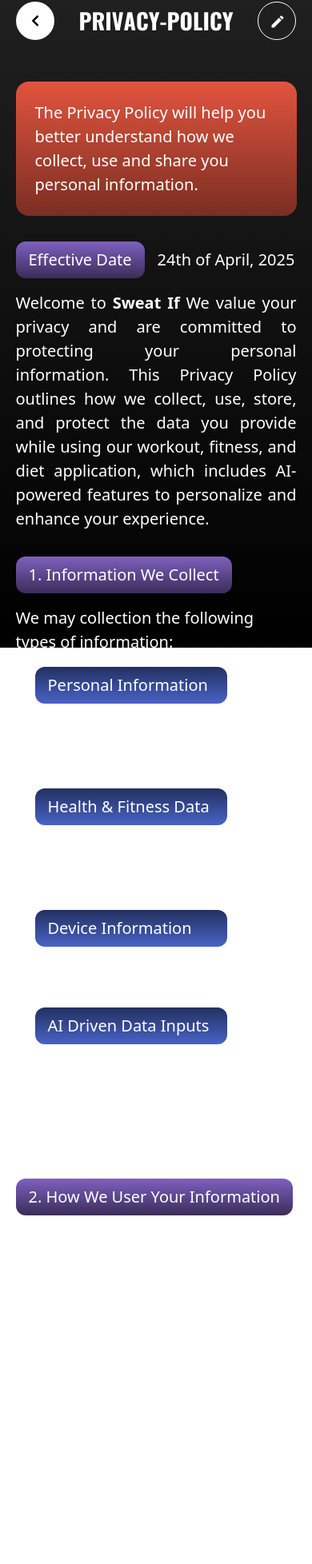
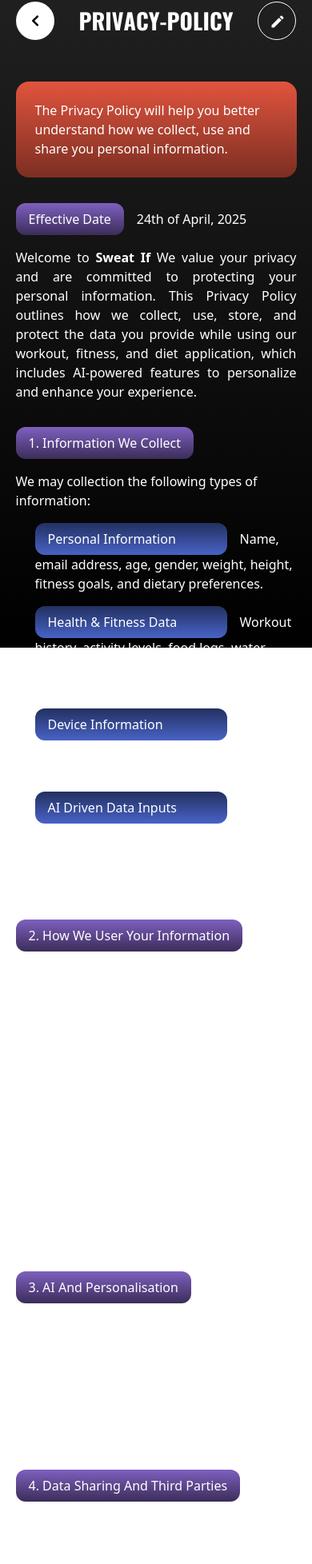
Before and after one commit to jettspanner123/SweatWebsite, a Next.js app: page /privacyPolicy in a window 390 px wide. Shown: the part 34-1990 px from the top of the page at 80% size. Built offline with nearby package versions, Linux system fonts and the light colour scheme.

Commit message:
added some text transforms

```diff
--- a/app/privacyPolicy/page.tsx
+++ b/app/privacyPolicy/page.tsx
@@ -138,7 +138,7 @@ export default function Page(): React.JSX.Element {
                             padding: "1.5rem",
                             transformOrigin: "top center"
                         }}
-                        className={`lg:w-[70vw] w-[90%] flex justify-center items-center text-white rounded-2xl text-[1.25rem]`}>
+                        className={`lg:w-[70vw] w-[90%] flex justify-center items-center text-white rounded-2xl text-[1rem] md:text-[1.25rem]`}>
                         The Privacy Policy will help you better understand how we collect, use and share you personal
                         information.
                     </motion.div>
@@ -150,7 +150,7 @@ export default function Page(): React.JSX.Element {
                         {/*date of privacy policy*/}
                         <motion.h1
                             style={{marginTop: "2rem"}}
-                            className={`text-white text-[1.25rem] flex gap-[1rem] items-center`}>
+                            className={`text-white text-[1rem] md:text-[1.25rem] flex gap-[1rem] items-center`}>
                             <motion.div
                                 animate={{scale: 1}}
                                 initial={{scale: 0}}
@@ -177,7 +177,7 @@ export default function Page(): React.JSX.Element {
                         <motion.h1
                             animate={{opacity: 1}} initial={{opacity: 0}}
                             transition={{duration: 1, delay: 0.35}} style={{marginTop: "1rem"}}
-                            className={`text-white text-[1.25rem] text-justify`}>
+                            className={`text-white text-[1rem] md:text-[1rem] md:text-[1.25rem] text-justify`}>
                             Welcome to <span className={`font-bold`}> Sweat If </span> We value your privacy and are
                             committed to protecting your personal
                             information. This Privacy Policy outlines how we collect, use, store, and protect the data
@@ -193,7 +193,7 @@ export default function Page(): React.JSX.Element {
                                 delay={0.4}
                             />
 
-                            <div style={{marginTop: "1rem"}} className={`text-white text-[1.25rem]`}>
+                            <div style={{marginTop: "1rem"}} className={`text-white text-[1rem] md:text-[1.25rem]`}>
                                 <motion.span
                                     className={`text-justify`}
                                     animate={{opacity: 1}} initial={{opacity: 0}}
@@ -281,7 +281,7 @@ export default function Page(): React.JSX.Element {
                                 background={ApplicationLinearGradient.current.appThanosGradient}/>
                             <motion.div
                                 animate={{opacity: 1}} initial={{opacity: 0}} transition={{duration: 1, delay: 0.3}}
-                                style={{marginTop: "1rem"}} className={`text-white text-[1.25rem] text-justify`}>
+                                style={{marginTop: "1rem"}} className={`text-white text-[1rem] md:text-[1.25rem] text-justify`}>
                                 We use the information we collect to provide you with a personalized and effective
                                 health
                                 and fitness experience. This includes generating customized workout routines and diet
@@ -301,7 +301,7 @@ export default function Page(): React.JSX.Element {
                                 text={"3. AI And Personalisation"}
                                 background={ApplicationLinearGradient.current.appThanosGradient}/>
 
-                            <div style={{marginTop: "1rem"}} className={`text-white text-[1.25rem] text-justify`}>
+                            <div style={{marginTop: "1rem"}} className={`text-white text-[1rem] md:text-[1.25rem] text-justify`}>
                                 Our app uses AI algorithms to deliver smart recommendations tailored to your fitness
                                 level,
                                 goals, and habits. The AI learns from your data to improve over time and enhance your
@@ -317,22 +317,22 @@ export default function Page(): React.JSX.Element {
                                 text={"4. Data Sharing And Third Parties"}
                                 background={ApplicationLinearGradient.current.appThanosGradient}/>
 
-                            <h1 style={{marginTop: "1rem"}} className={`text-white text-[1.25rem]`}>
+                            <h1 style={{marginTop: "1rem"}} className={`text-white text-[1rem] md:text-[1.25rem]`}>
                                 We do not sell your personal data. We may share data with:
                             </h1>
                             <div className={`!ml-[1.5rem] md:!ml-[4rem]`}>
-                                <div style={{marginTop: "1rem"}} className={`text-white text-[1.25rem]`}>
+                                <div style={{marginTop: "1rem"}} className={`text-white text-[1rem] md:text-[1.25rem]`}>
                                     <PaddedBackgroundText text={"Cloud providers for secure storage."}
                                                           background={ApplicationLinearGradient.current.appRedGradient}/>
                                 </div>
 
-                                <div style={{marginTop: "1rem"}} className={`text-white text-[1.25rem]`}>
+                                <div style={{marginTop: "1rem"}} className={`text-white text-[1rem] md:text-[1.25rem]`}>
                                     <PaddedBackgroundText
                                         text={"Analytics services to improve app performance (anonymized data only)."}
                                         background={ApplicationLinearGradient.current.appRedGradient}/>
                                 </div>
 
-                                <div style={{marginTop: "1rem"}} className={`text-white text-[1.25rem]`}>
+                                <div style={{marginTop: "1rem"}} className={`text-white text-[1rem] md:text-[1.25rem]`}>
                                     <PaddedBackgroundText
                                         text={"Healthcare integrations (only if you explicitly authorize)."}
                                         background={ApplicationLinearGradient.current.appRedGradient}/>
@@ -342,7 +342,7 @@ export default function Page(): React.JSX.Element {
 
 
                         {/*data security*/}
-                        <div style={{marginTop: "3rem"}} className={`text-white text-[1.25rem]`}>
+                        <div style={{marginTop: "3rem"}} className={`text-white text-[1rem] md:text-[1.25rem]`}>
                             <PaddedBackgroundText
                                 text={"5. Data Security"}
                                 background={ApplicationLinearGradient.current.appThanosGradient}/>
@@ -360,28 +360,28 @@ export default function Page(): React.JSX.Element {
                                 text={"6. Your Rights"}
                                 background={ApplicationLinearGradient.current.appThanosGradient}/>
 
-                            <h1 style={{marginTop: "1rem"}} className={`text-white text-[1.25rem]`}>
+                            <h1 style={{marginTop: "1rem"}} className={`text-white text-[1rem] md:text-[1.25rem]`}>
                                 You have the right to:
                             </h1>
                             <div className={`!ml-[1.5rem] md:!ml-[4rem]`}>
-                                <div style={{marginTop: "1rem"}} className={`text-white text-[1.25rem]`}>
+                                <div style={{marginTop: "1rem"}} className={`text-white text-[1rem] md:text-[1.25rem]`}>
                                     <PaddedBackgroundText text={"Access or update your personal data."}
                                                           background={ApplicationLinearGradient.current.appRedGradient}/>
                                 </div>
 
-                                <div style={{marginTop: "1rem"}} className={`text-white text-[1.25rem]`}>
+                                <div style={{marginTop: "1rem"}} className={`text-white text-[1rem] md:text-[1.25rem]`}>
                                     <PaddedBackgroundText
                                         text={"Delete your account and associated data."}
                                         background={ApplicationLinearGradient.current.appRedGradient}/>
                                 </div>
 
-                                <div style={{marginTop: "1rem"}} className={`text-white text-[1.25rem]`}>
+                                <div style={{marginTop: "1rem"}} className={`text-white text-[1rem] md:text-[1.25rem]`}>
                                     <PaddedBackgroundText
                                         text={"Withdraw consent for data processing."}
                                         background={ApplicationLinearGradient.current.appRedGradient}/>
                                 </div>
 
-                                <div style={{marginTop: "1rem"}} className={`text-white text-[1.25rem]`}>
+                                <div style={{marginTop: "1rem"}} className={`text-white text-[1rem] md:text-[1.25rem]`}>
                                     <PaddedBackgroundText
                                         text={"Contact us for any privacy-related concerns."}
                                         background={ApplicationLinearGradient.current.appRedGradient}/>
@@ -391,7 +391,7 @@ export default function Page(): React.JSX.Element {
 
 
                         {/*Changes To Privacy Policy*/}
-                        <div style={{marginTop: "3rem"}} className={`text-white text-[1.25rem]`}>
+                        <div style={{marginTop: "3rem"}} className={`text-white text-[1rem] md:text-[1.25rem]`}>
                             <PaddedBackgroundText
                                 text={"7. Changes To Privacy Policy"}
                                 background={ApplicationLinearGradient.current.appThanosGradient}/>
@@ -444,7 +444,7 @@ const PaddedBackgroundText = ({
                 background: background,
                 marginRight: wantRightMargin ? "1rem" : "0"
             }}
-            className={`text-white inline-block text-[1.25rem] rounded-xl`}>
+            className={`text-white inline-block text-[1rem] md:text-[1.25rem] rounded-xl`}>
             {text}
         </motion.div>
     )
--- a/app/screens/HomeScreen.tsx
+++ b/app/screens/HomeScreen.tsx
@@ -212,7 +212,7 @@ export default function HomeScreen({
                                                                 initial={{scale: 0, filter: "blur(10px)"}}
                                                                 transition={{duration: 0.5, delay: 0.05 * index}}
                                                                 style={{marginRight: "8px"}}
-                                                                className={`text-white/50 font-semibold text-[1.25rem] inline-block overflow-hidden`}
+                                                                className={`text-white/50 font-semibold text-[1rem] md:text-[1.25rem] inline-block overflow-hidden`}
                                                                 key={index}>{word}</motion.span>
                                         })}
                                     </p>
@@ -416,7 +416,7 @@ const FeatureScreen = (): React.JSX.Element => {
                     {/*first section text*/}
                     <motion.h1
                         style={{marginTop: "1rem"}}
-                        className={`text-[1.25rem] text-white text-justify`}>
+                        className={`text-[1rem] md:text-[1.25rem] text-white text-justify`}>
                         {firstSectionText}
                     </motion.h1>
 
@@ -534,7 +534,7 @@ const FeatureScreen = (): React.JSX.Element => {
                             <motion.h1
                                 key={currentSelectedScreen}
                                 style={{marginTop: "1rem"}}
-                                className="text-[1.25rem] text-white text-right flex"
+                                className="text-[1rem] md:text-[1.25rem] text-white text-right flex"
                                 initial={{opacity: 0, y: 10, filter: "blur(10px)"}}
                                 animate={{opacity: 1, y: 0, filter: "blur(0px)"}}
                                 exit={{opacity: 0, y: -10, filter: "blur(10px)"}}
```
Also changed, not shown: app/contactUs/page.tsx (+5 -5 lines).
